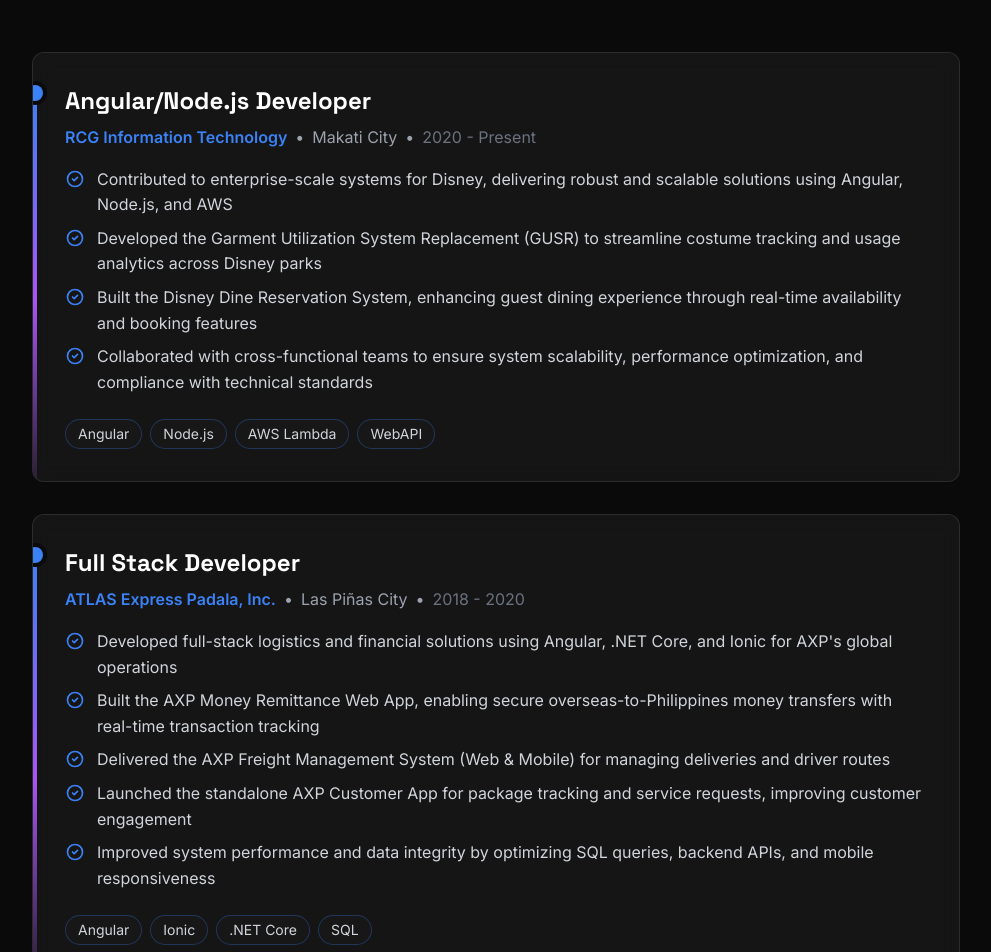
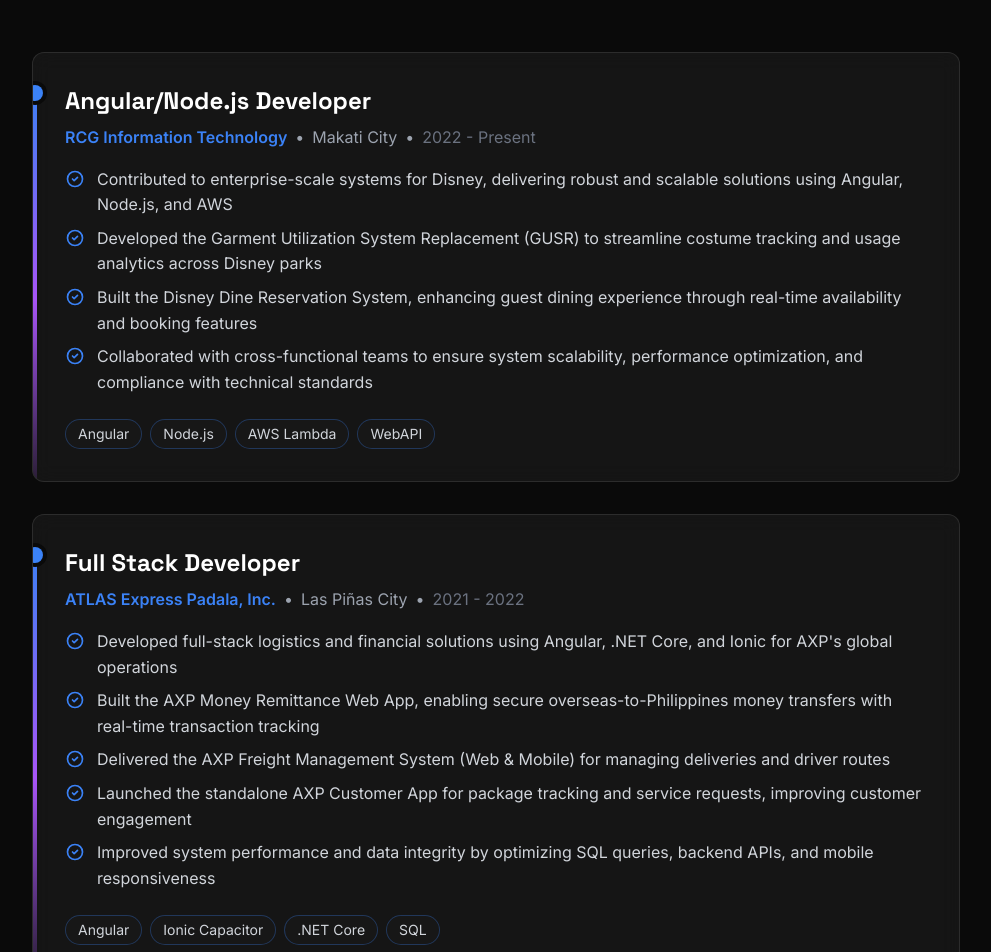
Before and after one commit to princeivankent/my-portfolio, an Angular app: page /experience in a window 1280 px wide. Shown: the part 220-1172 px from the top of the page, without its empty margins (160-1151 px from the left). Built offline with nearby package versions, Linux system fonts and the light colour scheme.

Commit message:
Update the year term for experiences

```diff
--- a/src/app/pages/experience/experience.component.ts
+++ b/src/app/pages/experience/experience.component.ts
@@ -23,7 +23,7 @@
       role: 'Angular/Node.js Developer',
       company: 'RCG Information Technology',
       location: 'Makati City',
-      period: '2020 - Present',
+      period: '2022 - Present',
       description: [
         'Contributed to enterprise-scale systems for Disney, delivering robust and scalable solutions using Angular, Node.js, and AWS',
         'Developed the Garment Utilization System Replacement (GUSR) to streamline costume tracking and usage analytics across Disney parks',
@@ -36,7 +36,7 @@
       role: 'Full Stack Developer',
       company: 'ATLAS Express Padala, Inc.',
       location: 'Las Piñas City',
-      period: '2018 - 2020',
+      period: '2021 - 2022',
       description: [
         'Developed full-stack logistics and financial solutions using Angular, .NET Core, and Ionic for AXP\'s global operations',
         'Built the AXP Money Remittance Web App, enabling secure overseas-to-Philippines money transfers with real-time transaction tracking',
@@ -44,13 +44,13 @@
         'Launched the standalone AXP Customer App for package tracking and service requests, improving customer engagement',
         'Improved system performance and data integrity by optimizing SQL queries, backend APIs, and mobile responsiveness'
       ],
-      technologies: ['Angular', 'Ionic', '.NET Core', 'SQL']
+      technologies: ['Angular', 'Ionic Capacitor', '.NET Core', 'SQL']
     },
     {
       role: 'Mid Software Developer',
       company: 'Tawitech, Inc.',
       location: 'Cabuyao City',
-      period: '2017 - 2018',
+      period: '2019 - 2021',
       description: [
         'Built and maintained web and mobile apps using Vue.js, Firebase, and Android technologies',
         'Developed custom CMS platforms (AYUN! and cLog) that reduced manual content updates by 60%',
@@ -64,7 +64,7 @@
       role: 'Web Developer',
       company: 'Isuzu Philippines Corporation',
       location: 'Biñan City',
-      period: '2015 - 2017',
+      period: '2018 - 2019',
       description: [
         'Spearheaded development of multiple internal platforms including e-learning, fleet training, and request portals',
         'Resolved legacy system issues by migrating code to Laravel and optimizing backend logic',
```
